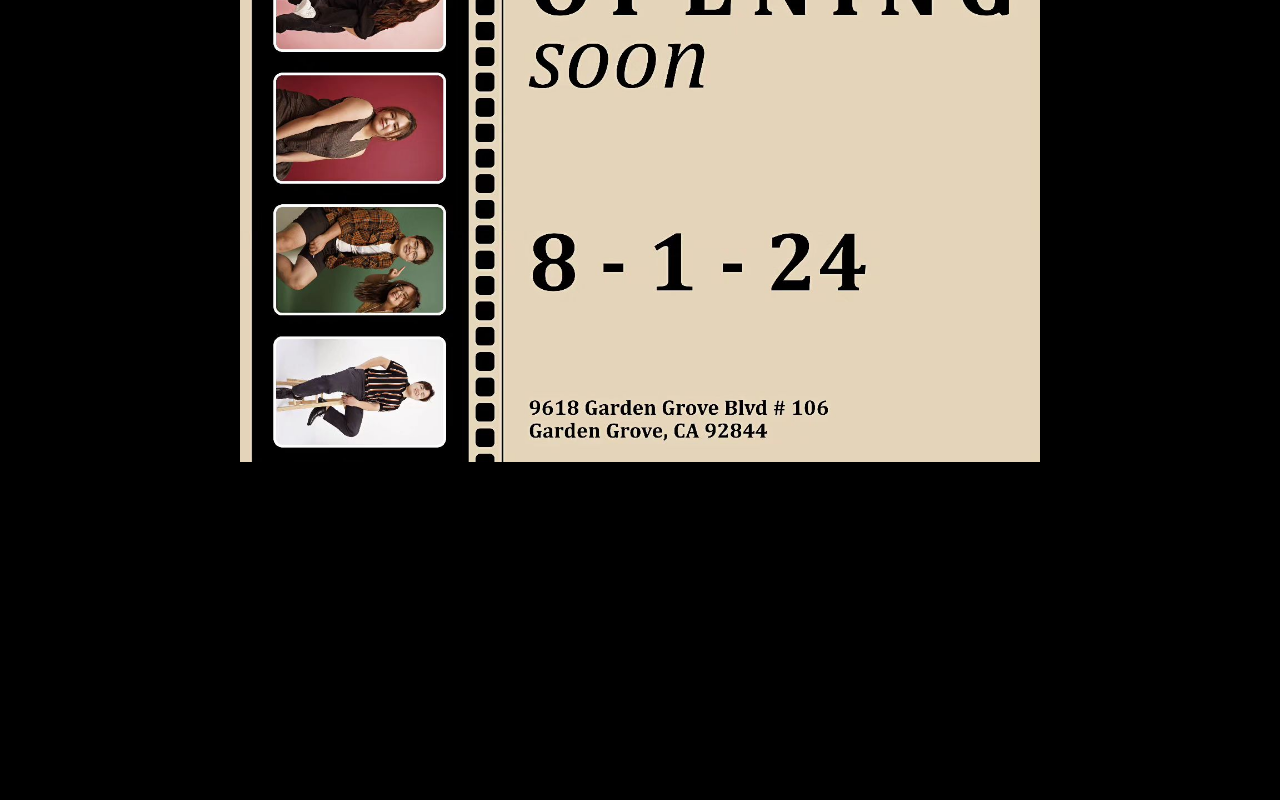
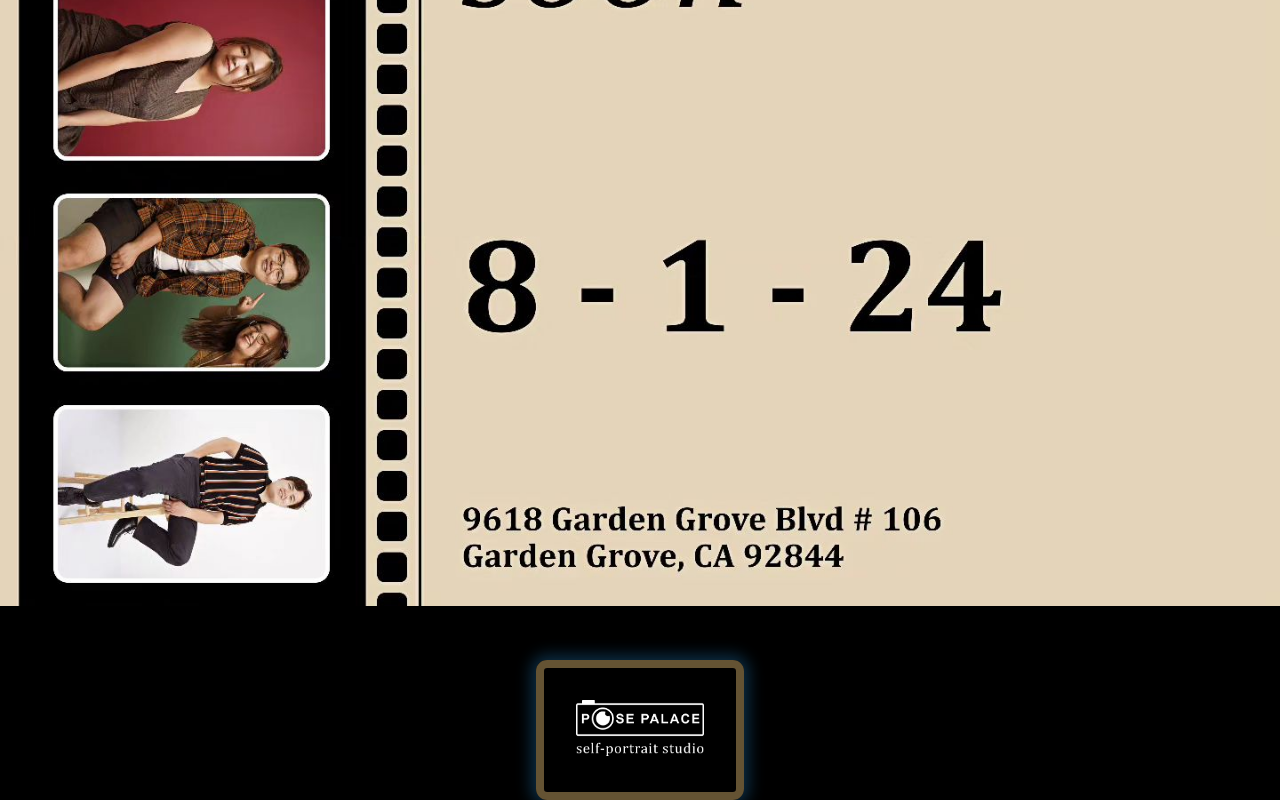
Before and after one commit to quangnguyen17/pose-palace, a Next.js app: page / in a window 1280 px wide. Shown: the part 338-1138 px from the top of the page. Before the commit the page ends 800 px from the top, so only its background shows below. Built offline with nearby package versions, Linux system fonts and the light colour scheme.

Commit message:
add flickering logo

```diff
--- a/src/app/page.tsx
+++ b/src/app/page.tsx
@@ -2,10 +2,14 @@
 
 const Page = () => {
   return (
-    <div
-      className="App"
-      onClick={() => window.open('https://www.instagram.com/posepalacestudio/')}
-    ></div>
+    <div className="App align-items-center tracking-in-expand-fwd">
+      <a className="poster" href="https://www.instagram.com/posepalacestudio/" target="_blank">
+        <img src="opening-soon.jpg" alt="opening-soon.jpg" />
+      </a>
+      <div className="flickering-rainbow-border">
+        <img className="logo" src="logo.png" alt="logo.png" />
+      </div>
+    </div>
   )
 }
 
--- a/src/app/styles.css
+++ b/src/app/styles.css
@@ -5,19 +5,105 @@
 }
 
 html,
-body {
+body,
+.App {
   background-color: black;
-  align-content: center;
-  display: grid;
+  color: white;
   width: 100%;
   height: 100%;
-  background-image: url('/opening-soon.jpg');
-  background-repeat: no-repeat;
-  background-position: center;
-  background-size: contain;
 }
 
 .App {
-  width: 100vw;
-  height: 100vh;
+  display: flex;
+  flex-direction: column;
+  align-items: center;
+  justify-content: center;
+  gap: 3.3rem;
 }
+
+.poster img {
+  width: 100%;
+  height: 100%;
+  object-fit: contain;
+}
+
+.logo {
+  width: 8rem;
+  -webkit-filter: invert(100%);
+  filter: invert(100%);
+}
+
+.flickering-rainbow-border {
+  background: none;
+  padding: 2rem;
+  border-radius: 0.7rem;
+  border: 0.5rem solid;
+  box-shadow: 0 0 15px 5px rgba(17, 65, 98, 0.7); /* Initial shadow */
+  animation: rainbow-border 1s infinite, flicker 0.1s infinite;
+}
+
+@keyframes rainbow-border {
+  0% {
+    border-color: rgb(176, 182, 192);
+  }
+  14.3% {
+    border-color: rgb(95, 77, 42);
+  }
+  28.6% {
+    border-color: rgb(105, 213, 159);
+  }
+  42.9% {
+    border-color: rgb(0, 152, 46);
+  }
+  57.2% {
+    border-color: rgb(56, 56, 81);
+  }
+  71.5% {
+    border-color: rgb(88, 34, 126);
+  }
+  85.8% {
+    border-color: rgb(202, 118, 202);
+  }
+  100% {
+    border-color: rgb(50, 122, 129);
+  }
+}
+
+@keyframes flicker {
+  0% {
+    opacity: 1;
+  }
+  50% {
+    opacity: 0.5;
+  }
+  100% {
+    opacity: 1;
+  }
+}
+
+@keyframes shadow-flicker {
+  0% {
+    box-shadow: 0 0 15px 5px rgba(193, 171, 171, 0.7);
+  }
+  14.3% {
+    box-shadow: 0 0 15px 5px rgba(255, 165, 0, 0.7);
+  }
+  28.6% {
+    box-shadow: 0 0 15px 5px rgba(255, 255, 0, 0.7);
+  }
+  42.9% {
+    box-shadow: 0 0 15px 5px rgba(0, 128, 0, 0.7);
+  }
+  57.2% {
+    box-shadow: 0 0 15px 5px rgba(0, 0, 255, 0.7);
+  }
+  71.5% {
+    box-shadow: 0 0 15px 5px rgba(75, 0, 130, 0.7);
+  }
+  85.8% {
+    box-shadow: 0 0 15px 5px rgba(238, 130, 238, 0.7);
+  }
+  100% {
+    box-shadow: 0 0 15px 5px rgba(199, 199, 199, 0.7);
+  }
+}
```
Also changed, not shown: public/logo.jpg (deleted), public/logo.png (added).
